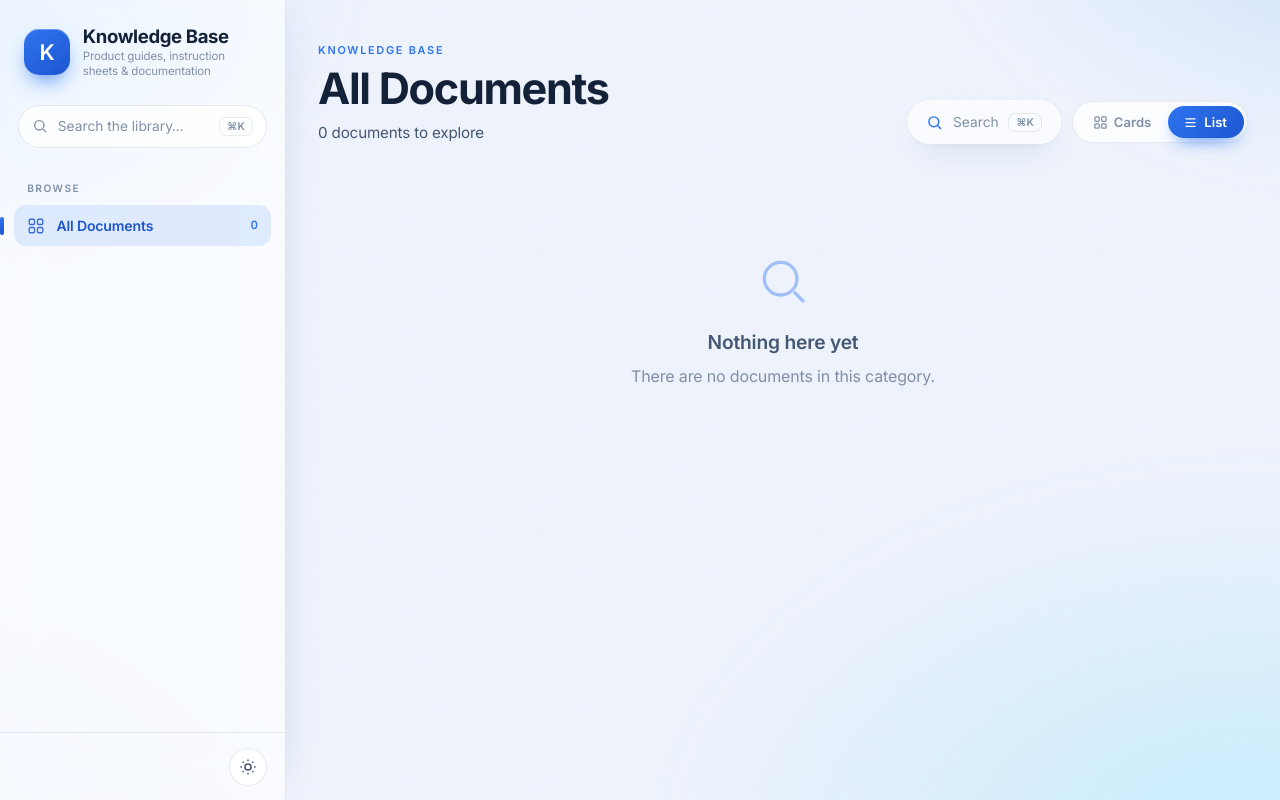
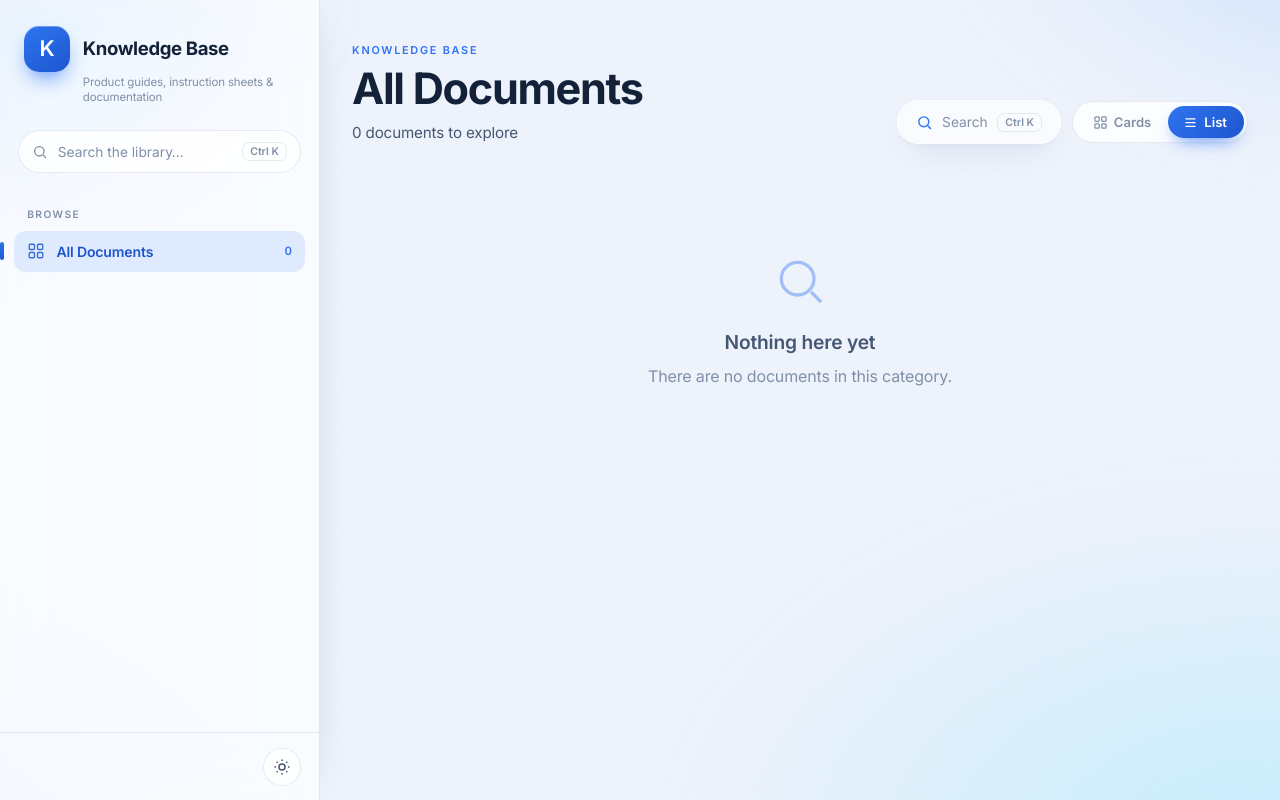
Before and after one commit to devwelsh/wmkb-frontend, a Flask app: page / in a window 1280 px wide. Run offline with Flask 3, Linux system fonts and the light colour scheme; data that the repository does not hold is empty.

Commit message:
v1.1.1 — sidebar header layout, solid search modal, cross-platform shortcut chip
- Sidebar header: site name centers against the logo, tagline hangs below
  it without pushing it out of line; desktop sidebar 286px → 320px
- Admin sidebar footer icons sit in a row instead of stacking
- Search modal is solid instead of frosted glass
- Shortcut chip draws ⌘ as a bundled SVG (no font fallback issues on
  Windows) and reads "Ctrl K" on non-Mac platforms

Co-Authored-By: Claude Fable 5 <noreply@anthropic.com>

```diff
--- a/app.py
+++ b/app.py
@@ -28,7 +28,7 @@ from flask_login import (LoginManager, UserMixin, login_user, logout_user,
 from werkzeug.routing import BaseConverter
 from werkzeug.security import generate_password_hash, check_password_hash
 
-APP_VERSION = '1.1.0'
+APP_VERSION = '1.1.1'
 
 # ── Paths & config ────────────────────────────────────────────────────────
 DATA_DIR = os.environ.get('WMKB_DATA_DIR', os.path.dirname(os.path.abspath(__file__)))
--- a/static/public.css
+++ b/static/public.css
@@ -13,7 +13,7 @@
 :root {
     --font-display: 'Inter', -apple-system, BlinkMacSystemFont, system-ui, sans-serif;
     --font-body: 'Inter', -apple-system, BlinkMacSystemFont, system-ui, sans-serif;
-    --sidebar-w: 286px;
+    --sidebar-w: 320px;
     --radius-sm: 12px;
     --radius: 18px;
     --radius-lg: 26px;
@@ -135,19 +135,23 @@ body::after {
 }
 .main-wrapper { flex: 1; min-width: 0; margin-left: var(--sidebar-w); }
 
-/* sidebar logo */
-.sidebar-logo { display: flex; align-items: center; gap: 0.8rem; padding: 1.6rem 1.5rem 1.2rem; }
-.sidebar-logo-img { max-height: 42px; max-width: 120px; width: auto; height: auto; flex-shrink: 0; }
+/* sidebar logo: logo in col 1 row 1 only, so the title centers against it
+   and the tagline hangs below without pushing the title up */
+.sidebar-logo {
+    display: grid; grid-template-columns: auto 1fr; align-items: center;
+    column-gap: 0.8rem; padding: 1.6rem 1.5rem 1.2rem;
+}
+.sidebar-logo-img { grid-row: 1; grid-column: 1; max-height: 42px; max-width: 120px; width: auto; height: auto; }
 .sidebar-logo-mark {
+    grid-row: 1; grid-column: 1;
     width: 46px; height: 46px; border-radius: 15px; flex-shrink: 0;
     background: linear-gradient(145deg, var(--accent), var(--accent-deep));
     box-shadow: 0 10px 22px -8px var(--accent), inset 0 1px 0 rgba(255,255,255,0.3);
     display: flex; align-items: center; justify-content: center;
     color: #fff; font-family: var(--font-display); font-weight: 600; font-size: 1.35rem;
 }
-.sidebar-logo-text { min-width: 0; }
-.sidebar-logo-name { font-family: var(--font-display); font-weight: 700; font-size: 1.16rem; line-height: 1.1; letter-spacing: -0.02em; }
-.sidebar-logo-sub { font-size: 0.72rem; color: var(--ink-mute); margin-top: 3px; line-height: 1.3; }
+.sidebar-logo-name { grid-row: 1; grid-column: 2; min-width: 0; font-family: var(--font-display); font-weight: 700; font-size: 1.16rem; line-height: 1.1; letter-spacing: -0.02em; }
+.sidebar-logo-sub { grid-row: 2; grid-column: 2; margin-top: 3px; font-size: 0.72rem; color: var(--ink-mute); line-height: 1.3; }
 
 /* sidebar search launcher */
 .sidebar-head { padding: 0.4rem 1.1rem 0.6rem; }
@@ -159,7 +163,8 @@ body::after {
     font-size: 0.86rem; transition: all var(--speed-fast) var(--ease);
 }
 .sidebar-search:hover { border-color: var(--accent); color: var(--ink-soft); box-shadow: 0 4px 16px -8px var(--accent); }
-.kbd-chip { margin-left: auto; font-size: 0.66rem; font-weight: 600; padding: 2px 7px; border: 1px solid var(--hairline); border-radius: 7px; color: var(--ink-mute); }
+.kbd-chip { margin-left: auto; display: inline-flex; align-items: center; gap: 3px; font-size: 0.66rem; font-weight: 600; padding: 2px 7px; border: 1px solid var(--hairline); border-radius: 7px; color: var(--ink-mute); }
+.kbd-chip .kbd-cmd { width: 10px; height: 10px; }
 
 /* nav */
 .sidebar-nav { flex: 1; overflow-y: auto; padding: 0.6rem 0.85rem 1rem; display: flex; flex-direction: column; }
@@ -359,7 +364,7 @@ a.mini-chip.part:hover { background: var(--accent); color: var(--on-accent); }
 /* ── Command palette ── */
 .cmdk-overlay { position: fixed; inset: 0; z-index: 300; display: flex; align-items: flex-start; justify-content: center; padding: 12vh 1.2rem 1.2rem; background: rgba(16, 28, 24, 0.34); backdrop-filter: blur(6px); opacity: 0; pointer-events: none; transition: opacity var(--speed-fast) var(--ease); }
 .cmdk-overlay.active { opacity: 1; pointer-events: all; }
-.cmdk { width: 100%; max-width: 660px; border-radius: var(--radius-lg); overflow: hidden; background: var(--surface); backdrop-filter: blur(30px) saturate(1.5); -webkit-backdrop-filter: blur(30px) saturate(1.5); border: 1px solid var(--edge); box-shadow: var(--shadow-lg); transform: translateY(-14px) scale(0.98); transition: transform var(--speed) var(--ease); }
+.cmdk { width: 100%; max-width: 660px; border-radius: var(--radius-lg); overflow: hidden; background: var(--surface-solid); border: 1px solid var(--edge); box-shadow: var(--shadow-lg); transform: translateY(-14px) scale(0.98); transition: transform var(--speed) var(--ease); }
 .cmdk-overlay.active .cmdk { transform: none; }
 .cmdk-input-wrap { display: flex; align-items: center; gap: 0.8rem; padding: 1.15rem 1.3rem; border-bottom: 1px solid var(--hairline); color: var(--accent); }
 .cmdk-input { flex: 1; border: none; background: none; outline: none; color: var(--ink); font-family: var(--font-body); font-size: 1.08rem; letter-spacing: -0.01em; }
@@ -425,7 +430,7 @@ a.mini-chip.part:hover { background: var(--accent); color: var(--on-accent); }
 .scrim.show { opacity: 1; pointer-events: all; }
 .mobile-menu { display: none; }
 @media (max-width: 900px) {
-    .sidebar { transform: translateX(-100%); box-shadow: var(--shadow-lg); }
+    .sidebar { transform: translateX(-100%); box-shadow: var(--shadow-lg); max-width: 86vw; }
     .sidebar.open { transform: translateX(0); }
     .main-wrapper { margin-left: 0; }
     .content { padding: 4.2rem 1.2rem 4rem; }
--- a/static/theme.css
+++ b/static/theme.css
@@ -133,9 +133,8 @@ svg { display: block; }
 /* ── Sidebar footer ── */
 .sidebar-footer {
     border-top: 1px solid var(--border); padding: 0.7rem 0.85rem;
-    display: flex; flex-direction: column; gap: 0.55rem;
+    display: flex; align-items: center; gap: 0.5rem;
 }
-.footer-row { display: flex; align-items: center; gap: 0.5rem; }
 .sidebar-footer .grow { flex: 1; min-width: 0; }
 .footer-links { display: flex; flex-wrap: wrap; gap: 6px; }
 .footer-link-text { font-size: 0.78rem; color: var(--text-secondary); transition: color var(--transition); }
--- a/templates/index.html
+++ b/templates/index.html
@@ -51,17 +51,15 @@
             {% else %}
                 <div class="sidebar-logo-mark">{{ branding.site_name[:1]|upper }}</div>
             {% endif %}
-            <div class="sidebar-logo-text">
-                <div class="sidebar-logo-name">{{ branding.site_name }}</div>
-                {% if branding.tagline %}<div class="sidebar-logo-sub">{{ branding.tagline }}</div>{% endif %}
-            </div>
+            <div class="sidebar-logo-name">{{ branding.site_name }}</div>
+            {% if branding.tagline %}<div class="sidebar-logo-sub">{{ branding.tagline }}</div>{% endif %}
         </div>
 
         <div class="sidebar-head">
             <button class="sidebar-search" onclick="openCmdk()">
                 <svg width="16" height="16" viewBox="0 0 24 24" fill="none" stroke="currentColor" stroke-width="2"><circle cx="11" cy="11" r="7"/><path d="m21 21-4.3-4.3"/></svg>
                 <span>Search the library…</span>
-                <span class="kbd-chip">⌘K</span>
+                <span class="kbd-chip" data-kbd><svg class="kbd-cmd" viewBox="0 0 24 24" fill="none" stroke="currentColor" stroke-width="2"><path d="M18 3a3 3 0 0 0-3 3v12a3 3 0 0 0 3 3 3 3 0 0 0 3-3 3 3 0 0 0-3-3H6a3 3 0 0 0-3 3 3 3 0 0 0 3 3 3 3 0 0 0 3-3V6a3 3 0 0 0-3-3 3 3 0 0 0-3 3 3 3 0 0 0 3 3h12a3 3 0 0 0 3-3 3 3 0 0 0-3-3z"/></svg>K</span>
             </button>
         </div>
 
@@ -119,7 +117,7 @@
                     <button class="search-launch" onclick="openCmdk()">
                         <svg width="17" height="17" viewBox="0 0 24 24" fill="none" stroke="currentColor" stroke-width="2"><circle cx="11" cy="11" r="7"/><path d="m21 21-4.3-4.3"/></svg>
                         Search
-                        <span class="kbd-chip">⌘K</span>
+                        <span class="kbd-chip" data-kbd><svg class="kbd-cmd" viewBox="0 0 24 24" fill="none" stroke="currentColor" stroke-width="2"><path d="M18 3a3 3 0 0 0-3 3v12a3 3 0 0 0 3 3 3 3 0 0 0 3-3 3 3 0 0 0-3-3H6a3 3 0 0 0-3 3 3 3 0 0 0 3 3 3 3 0 0 0 3-3V6a3 3 0 0 0-3-3 3 3 0 0 0-3 3 3 3 0 0 0 3 3h12a3 3 0 0 0 3-3 3 3 0 0 0-3-3z"/></svg>K</span>
                     </button>
                     <div class="view-toggle" role="tablist" aria-label="View">
                         <span class="view-pill" id="viewPill"></span>
@@ -544,6 +542,9 @@ document.addEventListener('keydown', e=>{
 (async function init(){
     try { const v=localStorage.getItem('wmkb-view'); if(v==='table'||v==='cards') viewMode=v; } catch(e){}
     setView(viewMode, false);
+    // ⌘ is Mac-only; everyone else gets Ctrl (both keys already open the search)
+    const plat = (navigator.userAgentData && navigator.userAgentData.platform) || navigator.platform || '';
+    if (!/mac|iphone|ipad/i.test(plat)) document.querySelectorAll('.kbd-chip[data-kbd]').forEach(el => { el.textContent = 'Ctrl K'; });
     const legacyHash = location.hash;   // read it before replaceState drops it
     // Seed the first entry so Back/Forward always have a state to apply.
     history.replaceState({cat: currentCat, doc: BOOT.doc || null}, '', location.pathname + location.search);
```
Also changed, not shown: CHANGELOG.md.
